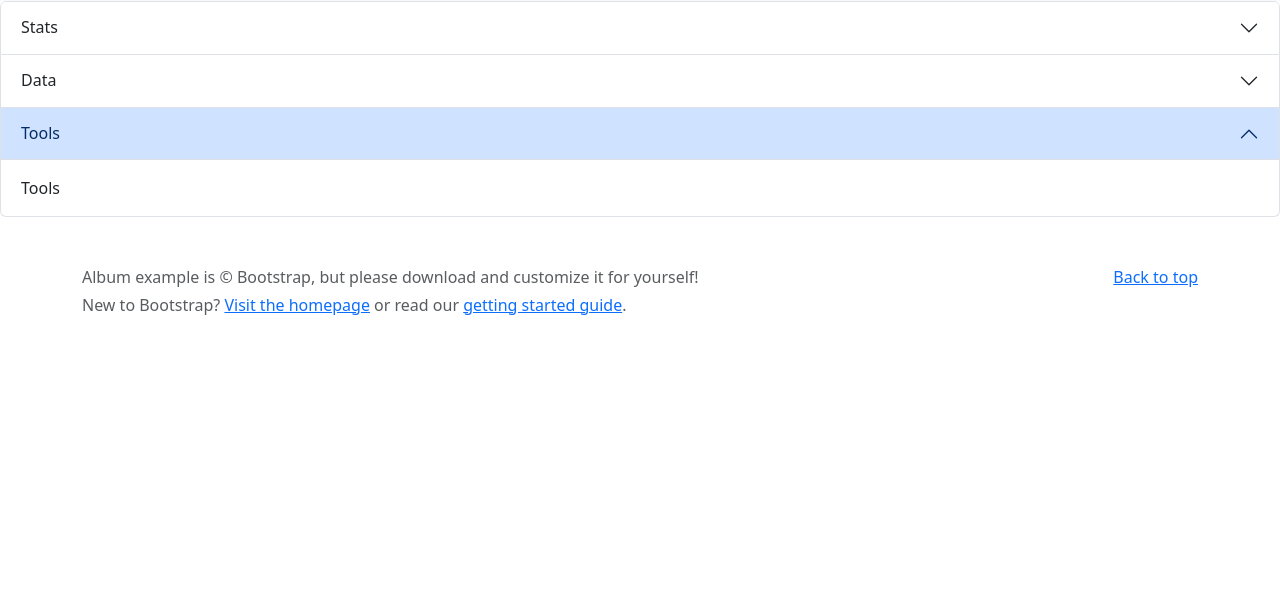
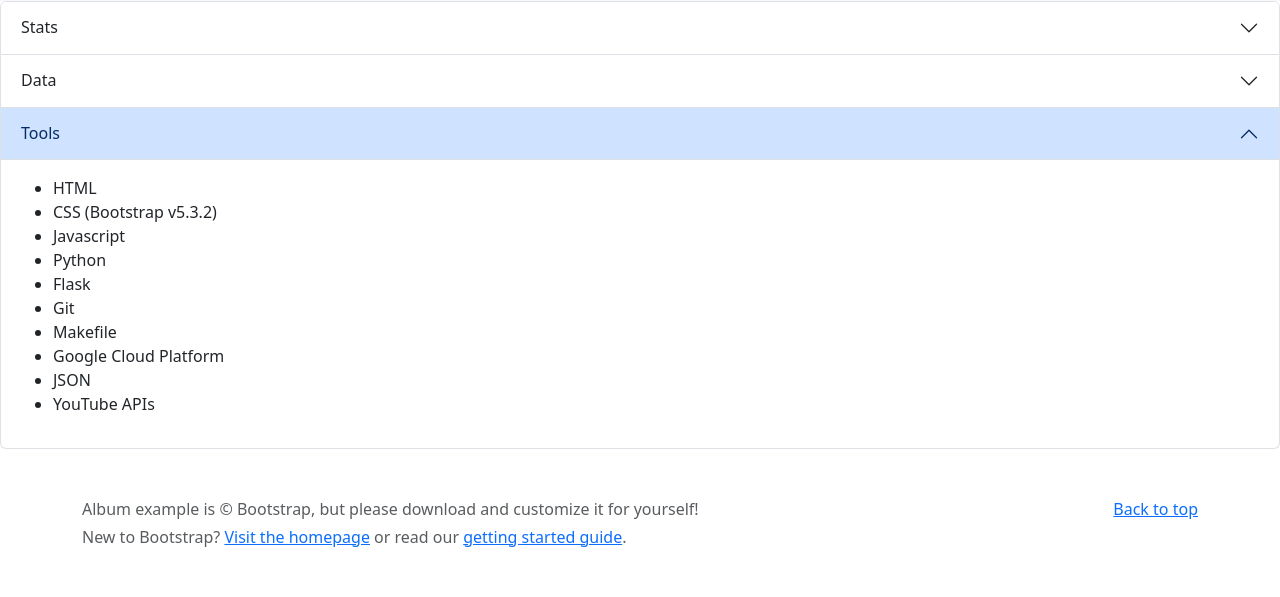
Before and after one commit to alecrliu/ytubedb, a Flask app: page /about in a window 1280 px wide, after a click on "Tools". Shown: the part 847-1444 px from the top of the page. Before the commit the page ends 1162 px from the top, so only its background shows below. Run offline with Flask 2, Linux system fonts and the light colour scheme.

Commit message:
modified makefile, log and added tools

```diff
--- a/templates/about.html
+++ b/templates/about.html
@@ -291,7 +291,18 @@
 				</h2>
 				<div id="collapseThree" class="accordion-collapse collapse" data-bs-parent="#accordion">
 					<div class="accordion-body">
-						Tools
+						<ul>
+							<li>HTML</li>
+							<li>CSS (Bootstrap v5.3.2)</li>
+							<li>Javascript</li>
+							<li>Python</li>
+							<li>Flask</li>
+							<li>Git</li>
+							<li>Makefile</li>
+							<li>Google Cloud Platform</li>
+							<li>JSON</li>
+							<li>YouTube APIs</li>
+						</ul>
 					</div>
 				</div>
 			</div>
--- a/templates/channel.html
+++ b/templates/channel.html
@@ -79,7 +79,7 @@
 
                     <div class="btn-group">
                         <a href="{{ url_for('oneVideo', videoId='KOEfDvr4DcQ') }}" class="btn btn-sm btn-outline-secondary">View Video</a>
-                        <a href="{{url_for('playList',playlistId='PLOU2XLYxmsILxbiyDRGC94XuT2dBXNY3n')}}" class="btn btn-sm btn-outline-secondary">View playlist</a>
+                        <a href="{{url_for('playList',playlistId='PLOU2XLYxmsILxbiyDRGC94XuT2dBXNY3n')}}" class="btn btn-sm btn-outline-secondary">View Playlist</a>
 
                     </div>
                 </div>
```
Also changed, not shown: README.md, 2 other files.
